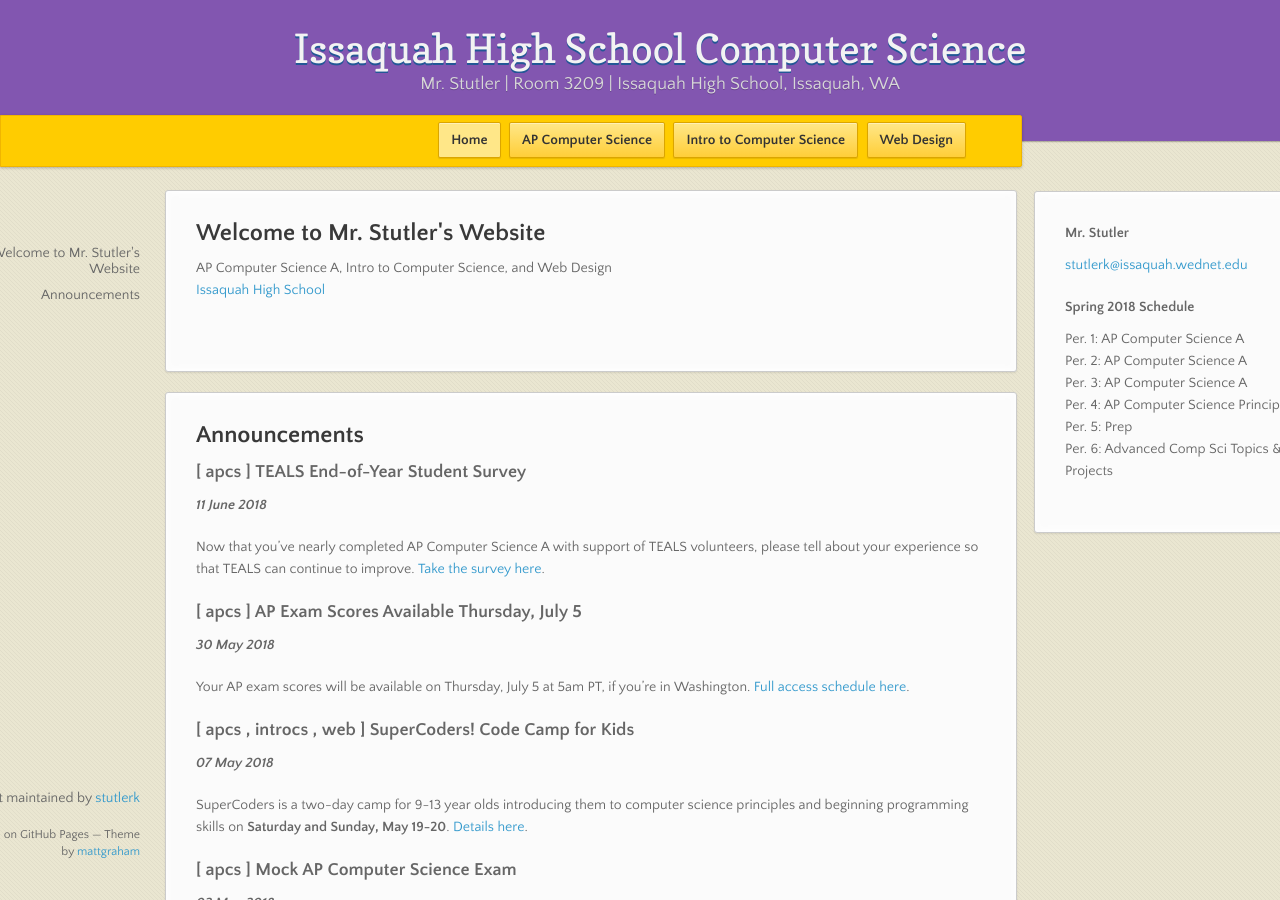
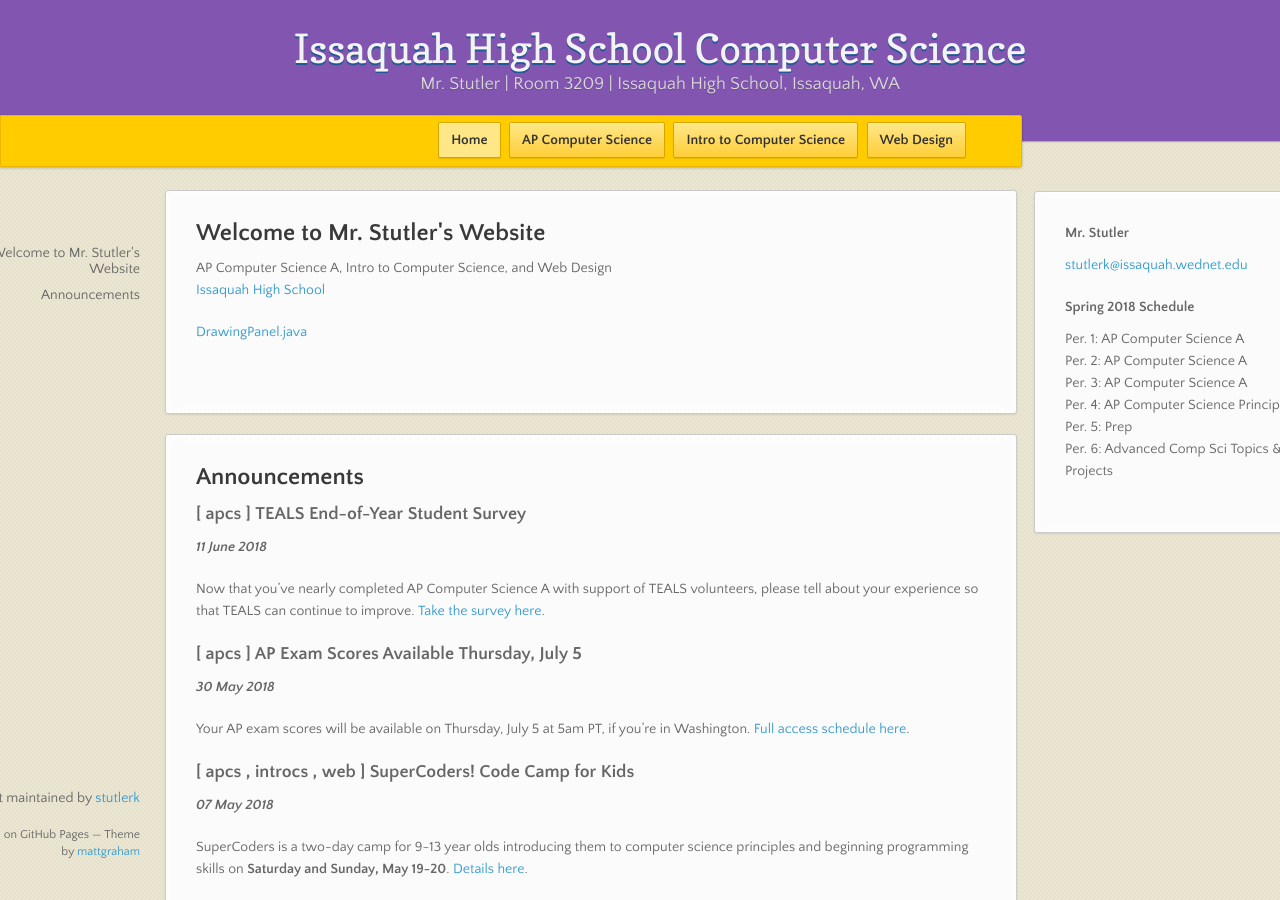
Before and after one commit to stutlerk/ihs-website, a Jekyll site: the page built from index.html, in a window 1280 px wide and 900 px high. Built offline with Jekyll 4.4.1, drawn with Linux system fonts in a browser that asks for light colours; nearby versions of some CDN libraries.

Commit message:
Update index.html

```diff
--- a/index.html
+++ b/index.html
@@ -12,6 +12,8 @@ layout: default
     <h2>Welcome to Mr. Stutler's Website</h2>
     <p>AP Computer Science A, Intro to Computer Science, and Web Design<br />
     <a href="http://connect.issaquah.wednet.edu/high/ihs/">Issaquah High School</a></p>
+
+    <p><a href="https://issaquahwednet-my.sharepoint.com/:u:/g/personal/stutlerk_issaquah_wednet_edu/ERSAYWsGhDZBu0jSR97iC94B7eE_HZ2K4HGg3gqIfi6dkw?e=wqr3OA">DrawingPanel.java</a></p>
 
     <aside>
       <h4>Mr. Stutler</h4>
```
